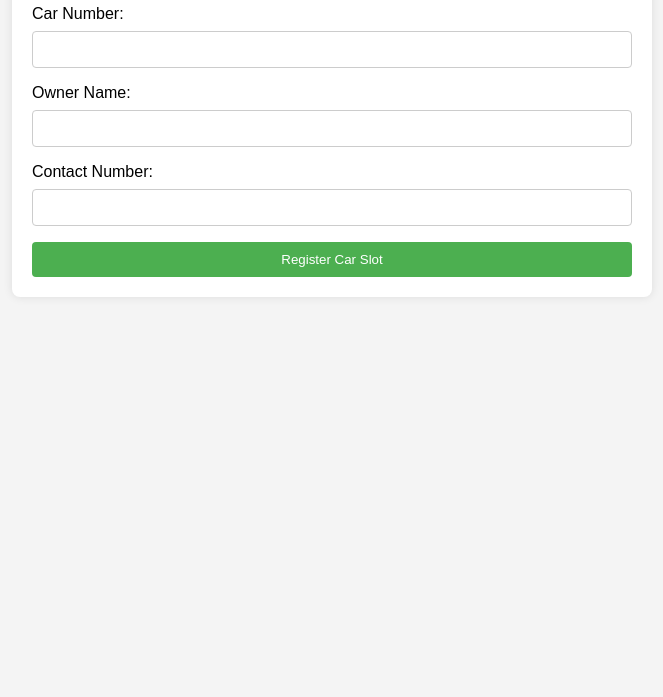
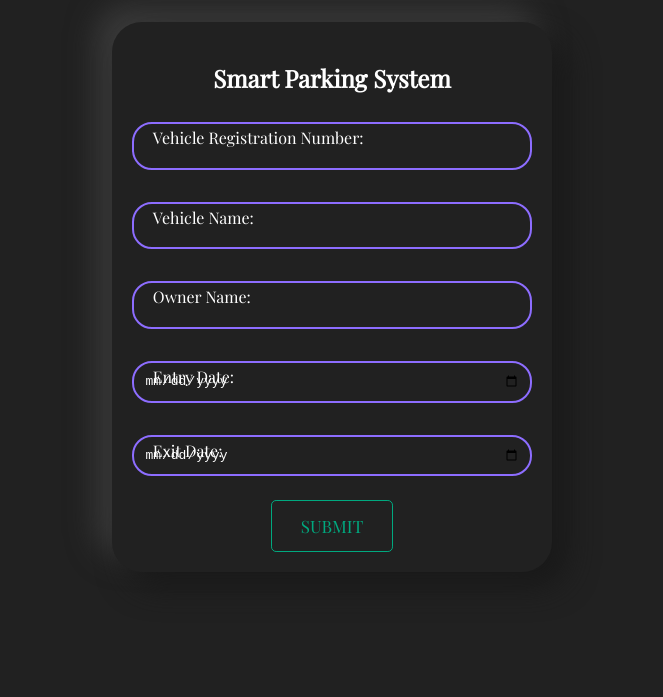
Before and after one commit to Anirudhabg/IOTMiniProject, a plain HTML site: page index.html in a window 1280 px wide. Shown: the part 103-800 px from the top of the page, without its empty margins (308-971 px from the left). Drawn offline with nearby package versions, Linux system fonts and the light colour scheme.

Commit message:
changes are made

```diff
--- a/index.html
+++ b/index.html
@@ -1,27 +1,51 @@
 <!DOCTYPE html>
 <html lang="en">
+
 <head>
     <meta charset="UTF-8">
     <meta name="viewport" content="width=device-width, initial-scale=1.0">
-    <title>Parking Management System - Car Slot Registration</title>
+    <title>IoT Smart Parking</title>
+    <link rel="preconnect" href="https://fonts.googleapis.com">
+    <link rel="preconnect" href="https://fonts.gstatic.com" crossorigin>
+    <link href="https://fonts.googleapis.com/css2?family=Playfair+Display&display=swap" rel="stylesheet">
     <link rel="stylesheet" href="styles.css">
 </head>
+
 <body>
-    <div class="container">
-        <h2>Car Slot Registration</h2>
-        <form id="registrationForm">
-            <label for="carNumber">Car Number:</label>
-            <input type="text" id="carNumber" name="carNumber" required>
+    <div id="parking-form">
+        <h2>Smart Parking System</h2>
+        <form action="#" method="post">
+            <div class="input">
+                <input type="text" id="vehicle-reg-number" name="vehicle-reg-number" required autocomplete="off">
+                <label for="vehicle-reg-number">Vehicle Registration Number:</label>
+            </div>
 
-            <label for="ownerName">Owner Name:</label>
-            <input type="text" id="ownerName" name="ownerName" required>
+            <div class="input">
+                <input type="text" id="vehicle-name" name="vehicle-name" required>
+                <label for="vehicle-name">Vehicle Name:</label>
 
-            <label for="contactNumber">Contact Number:</label>
-            <input type="tel" id="contactNumber" name="contactNumber" pattern="[0-9]{10}" required>
+            </div>
 
-            <button type="button" onclick="registerCarSlot()">Register Car Slot</button>
+            <div class="input">
+
+                <input type="text" id="owner-name" name="owner-name" required>
+                <label for="owner-name">Owner Name:</label>
+            </div>
+            <div class="input">
+
+                <input type="date" id="entry-date" name="entry-date" required>
+                <label for="entry-date">Entry Date:</label>
+            </div>
+
+            <div class="input">
+
+                <input type="date" id="exit-date" name="exit-date" required>
+                <label for="exit-date">Exit Date:</label>
+            </div>
+
+            <button class="button">Submit</button>
         </form>
     </div>
-    <script src="script.js"></script>
 </body>
+
 </html>
--- a/styles.css
+++ b/styles.css
@@ -1,48 +1,137 @@
 body {
-    font-family: Arial, sans-serif;
     margin: 0;
     padding: 0;
-    background-color: #f4f4f4;
+    font-family: 'Playfair Display', serif;
+    background: #212121;
+    color: #fff;
+    display: flex;
+    align-items: center;
+    justify-content: center;
+    min-height: 100vh;
 }
 
-.container {
-    max-width: 600px;
-    margin: 20px auto;
+#parking-form {
+    background: #212121;
+    box-shadow: 15px 15px 30px rgb(25, 25, 25),
+        -15px -15px 30px rgb(60, 60, 60);
+    border-radius: 30px;
     padding: 20px;
-    background-color: #fff;
-    box-shadow: 0 0 10px rgba(0, 0, 0, 0.1);
-    border-radius: 8px;
-}
-
-h2 {
+    max-width: 400px;
+    width: 100%;
     text-align: center;
 }
 
-form {
-    display: flex;
-    flex-direction: column;
+input {
+    width: 100%;
+    padding: 10px;
+    margin: 8px 0;
+    box-sizing: border-box;
+    border: 1px solid #ccc;
+    border-radius: 4px;
+
 }
 
-label {
-    margin-bottom: 8px;
+.input {
+    font-family: 'Playfair Display', serif;
+    margin: 1em 0 1em 0;
+    max-width: 100%;
+    position: relative;
 }
 
-input {
-    padding: 10px;
-    margin-bottom: 16px;
-    border: 1px solid #ccc;
-    border-radius: 4px;
+.input input {
+    color: #fff;
+    font-size: 100%;
+    padding: 0.8em;
+    outline: none;
+    border: 2px solid rgb(141, 109, 255);
+    background-color: transparent;
+    border-radius: 20px;
+    width: 100%;
 }
 
-button {
-    padding: 10px;
-    background-color: #4caf50;
-    color: #fff;
-    border: none;
-    border-radius: 4px;
-    cursor: pointer;
+.input label {
+    font-size: 100%;
+    position: absolute;
+    left: 0;
+    padding: 0.8em;
+    margin-left: 0.5em;
+    pointer-events: none;
+    transition: all 0.3s ease;
+    color: rgb(255, 255, 255);
 }
 
-button:hover {
-    background-color: #45a049;
+.input :is(input:focus, input:valid)~label {
+    transform: translateY(-50%) scale(.9);
+    margin: 0em;
+    margin-left: 1.3em;
+    padding: 0.4em;
+    background-color: #212121;
 }
+
+.inputGroup :is(input:focus, input:valid) {
+    border-color: rgb(37, 37, 211);
+}
+
+
+.button {
+    --color: #00A97F;
+    padding: 0.8em 1.7em;
+    background-color: transparent;
+    border-radius: .3em;
+    position: relative;
+    overflow: hidden;
+    cursor: pointer;
+    transition: .5s;
+    font-weight: 400;
+    font-size: 17px;
+    border: 1px solid;
+    font-family: inherit;
+    text-transform: uppercase;
+    color: var(--color);
+    z-index: 1;
+}
+
+.button::before,
+.button::after {
+    content: '';
+    display: block;
+    width: 50px;
+    height: 50px;
+    transform: translate(-50%, -50%);
+    position: absolute;
+    border-radius: 50%;
+    z-index: -1;
+    background-color: var(--color);
+    transition: 1s ease;
+}
+
+.button::before {
+    top: -1em;
+    left: -1em;
+}
+
+.button::after {
+    left: calc(100% + 1em);
+    top: calc(100% + 1em);
+}
+
+.button:hover::before,
+.button:hover::after {
+    height: 410px;
+    width: 410px;
+}
+
+.button:hover {
+    color: rgb(10, 25, 30);
+}
+
+.button:active {
+    filter: brightness(.8);
+}
+
+
+@media (max-width: 600px) {
+    body {
+        padding: 10px;
+    }
+}
```
